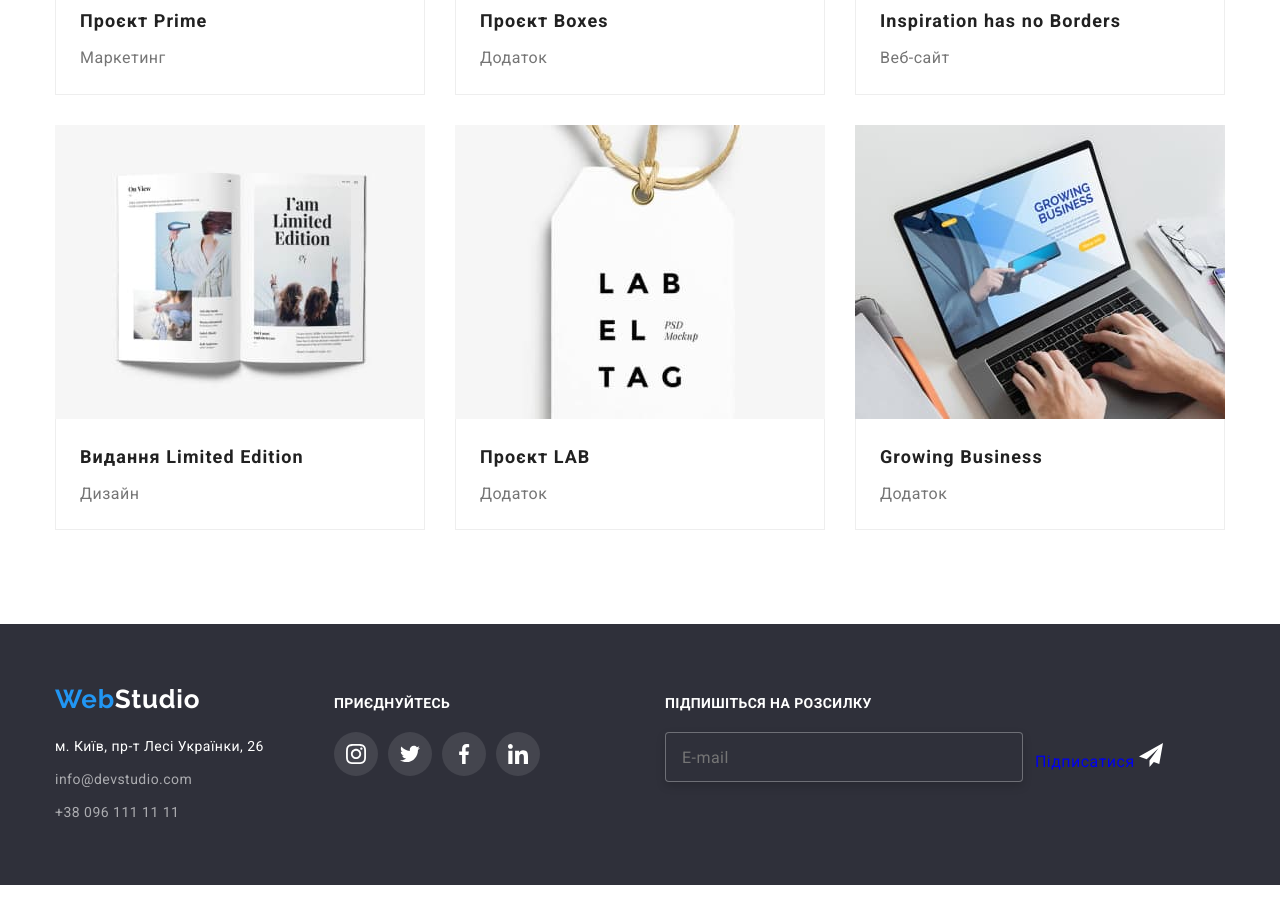
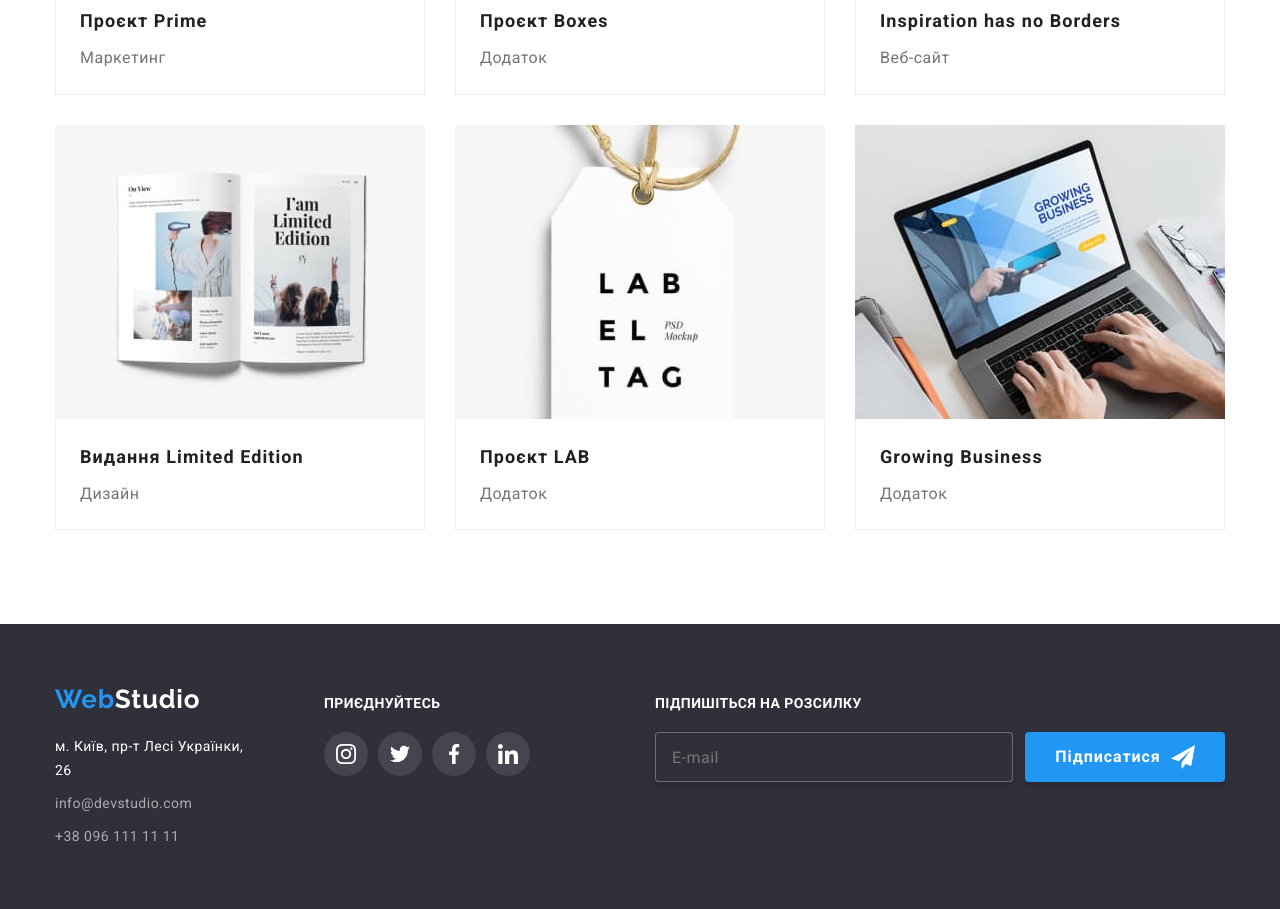
Before and after one commit to VolodymyrMag/goit-markup-hw-06, a plain HTML site: page portfolio.html in a window 1280 px wide. Shown: the part 1009-1918 px from the top of the page. Before the commit the page ends 1894 px from the top, so only its background shows below. Drawn offline with nearby package versions, Linux system fonts and the light colour scheme.

Commit message:
зміни у футері забув скопіювати

```diff
--- a/portfolio.html
+++ b/portfolio.html
@@ -294,8 +294,9 @@
                   target="_blank"
                   rel="noopener noreferrer nofollow"
                   class="map-link"
-                  >м. Київ, пр-т Лесі Українки, 26</a
                   >
+                  <span>м. Київ, пр-т Лесі Українки, 26</span>
+                  </a>
               </li>
               <li>
                 <a href="mailto:info@devstudio.com" class="link">info@devstudio.com</a>
@@ -345,23 +346,23 @@
           <div class="footer-mail">
             <h4 class="foter-title-social">Підпишіться на розсилку</h4>
 
-            <div class="footer-form-mail">
-              <label for="mail"></label>
-              <input
+            <form class="footer-form-mail">
+              <label for="mail"
+                ><input
                   class="form-mail-input"
                   type="mail"
                   name="mail"
                   id="mail"
                   placeholder="E-mail"
-              />
+              /></label>
 
-              <a href="#" class="form-mail-batton">
+              <button type="submit" class="btn">
                 <span>Підписатися</span>
-                <svg class="footer-mail-icon" width="24" height="24">
+                <svg class="btn-icon" width="24" height="24">
                   <use href="./images/icons.svg#icon-send"></use>
                 </svg>
-              </a>
-            </div>
+              </button>
+            </form>
           </div>
         </div>
       </div>
```
Lines whose indentation alone changed are shown as unchanged.
